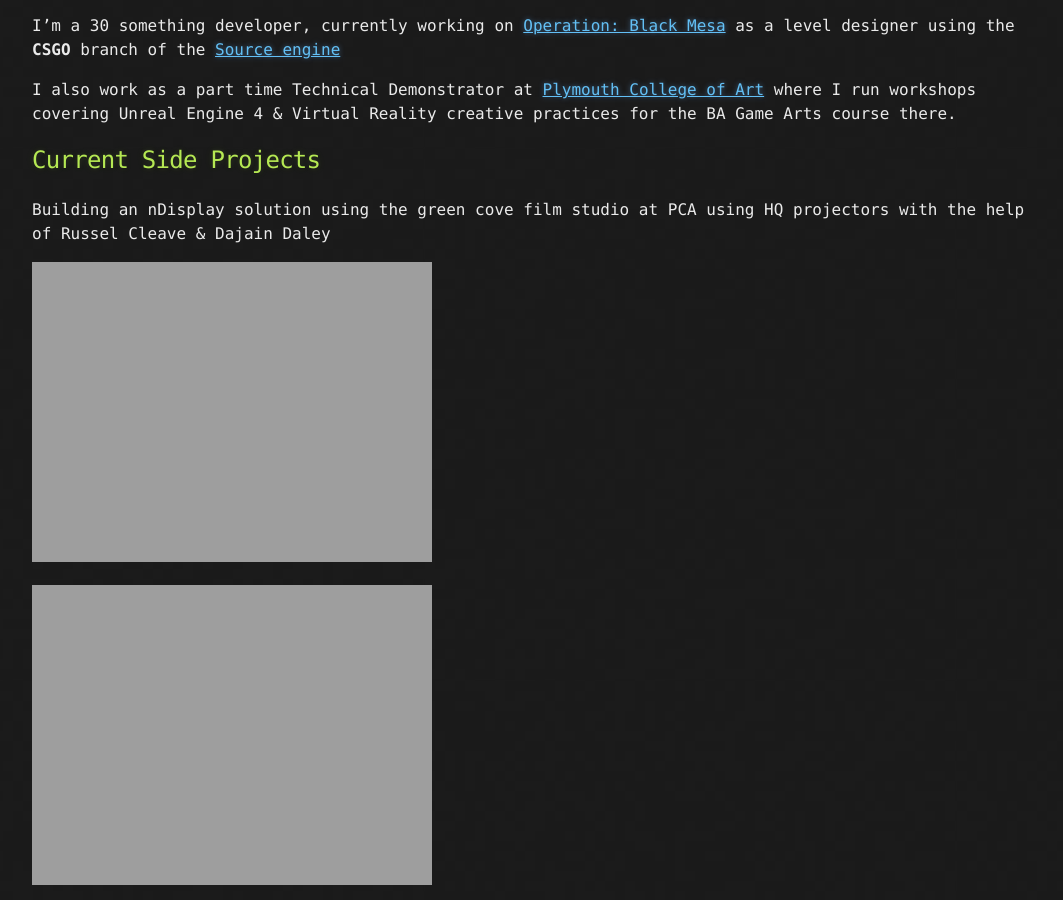
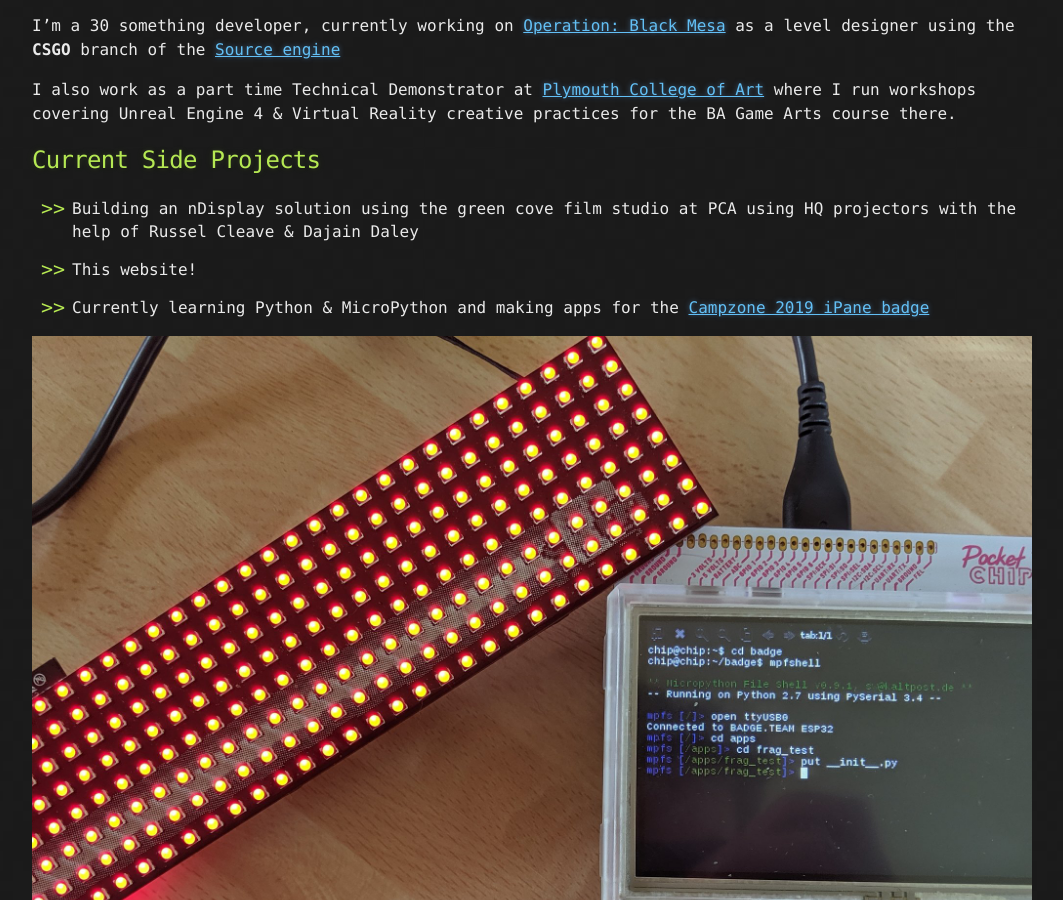
Before and after one commit to FRAG69/FRAG69.github.io, a Jekyll site: the page built from index.md, in a window 1280 px wide and 900 px high, scrolled down 916 px. Shown: the whole window, without its empty margins (108-1171 px from the left). Built offline with Jekyll 4.4.1, drawn with Linux system fonts in a browser that asks for light colours; our own code applies the rules of GitHub Pages for plain Markdown files.

Commit message:
Update index.md

```diff
--- a/index.md
+++ b/index.md
@@ -22,14 +22,11 @@ I also work as a part time Technical Demonstrator at [Plymouth College of Art](h
 
 ## Current Side Projects
 
-Building an nDisplay solution using the green cove film studio at PCA using HQ projectors with the help of Russel Cleave & Dajain Daley
+* Building an nDisplay solution using the green cove film studio at PCA using HQ projectors with the help of Russel Cleave & Dajain Daley
 
-![Film Studio](./images/projects/nDisplay/film_studio_3.jpg =1280×960)
+* This website!
 
-![Film Studio](./images/projects/nDisplay/film_studio_1.jpg =1280×960)
-
-
-Currently learning Python & MicroPython and making apps for the [Campzone 2019 iPane badge](https://wiki.badge.team/CZ19)
+* Currently learning Python & MicroPython and making apps for the [Campzone 2019 iPane badge](https://wiki.badge.team/CZ19)
 
 ![Badge connected to PocketChip](./assets/images/badge_n_chip.jpg)
 
```
